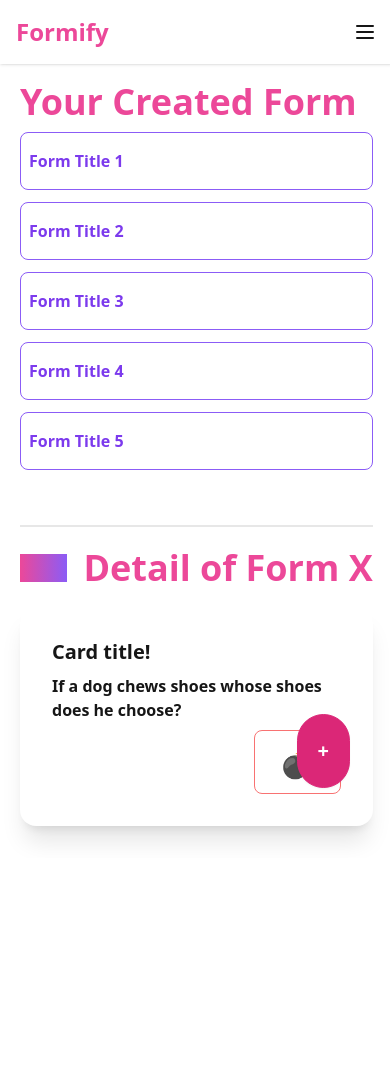
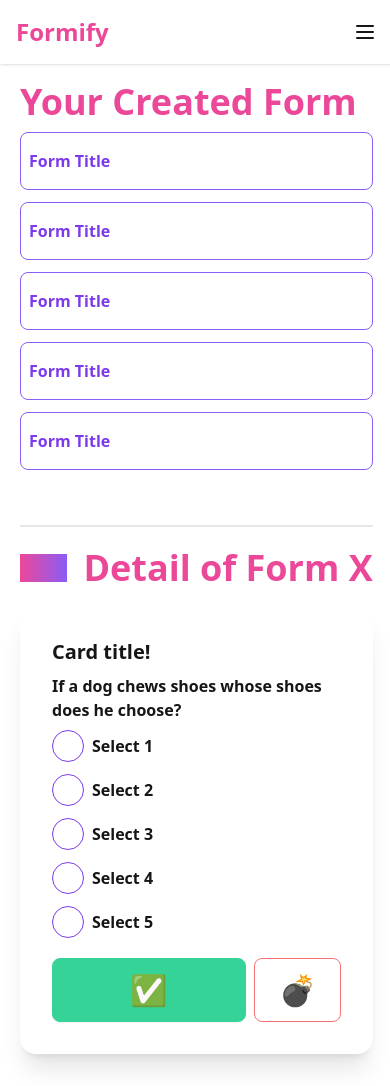
Before and after one commit to MeDarwin/formify-fe, a React (Vite) app: page / in a window 390 px wide. Before the commit the page ends 858 px from the top, so only its background shows below. Built offline with nearby package versions, Linux system fonts and the light colour scheme.

Commit message:
update(ui): update home page ui

```diff
--- a/src/components/FAB.jsx
+++ b/src/components/FAB.jsx
@@ -1,7 +1,17 @@
-export const FAB = () => {
+/* eslint-disable react/prop-types */
+
+/**
+ * initiatior (FAB) component
+ * @param {{modalRef: React.RefObject<HTMLDialogElement>}} modalRef Ref for modal ref props
+ * @returns React Component
+ */
+export const FAB = ({ modalRef }) => {
   return (
     <div className="fixed bottom-14 right-10">
-      <button className="rounded-full box-content py-3 px-5 text-xl font-black btn btn-secondary text-white focus:outline-none leading-none hover:before:content-['Create_Form']">
+      <button
+        onClick={() => modalRef.current.showModal()}
+        className="rounded-full box-content py-3 px-5 text-xl font-black btn btn-secondary text-white focus:outline-none leading-none hover:before:content-['Create_Form']"
+      >
         +
       </button>
     </div>
--- a/src/components/Layout.jsx
+++ b/src/components/Layout.jsx
@@ -1,7 +1,10 @@
 import { Outlet } from "react-router-dom";
 import { Navbar } from "./Navbar";
-import { FAB } from "./FAB";
 
+/**
+ * Layout of the application
+ * @returns React Components
+ */
 export const Layout = () => {
   return (
     <main className="grid grid-row-2">
@@ -9,7 +12,6 @@ export const Layout = () => {
       <section className="container mx-auto px-5 mt-5 font-bold">
         <Outlet />
       </section>
-      <FAB/>
     </main>
   );
 };
--- /dev/null
+++ b/src/components/Modal.jsx
@@ -0,0 +1,24 @@
+/* eslint-disable react/prop-types */
+
+/**
+ * To use modal, use the ref from createRef() in parent component.
+ * Pass to Modal props.
+ * Pass it to the initiator (FAB) component and dispatch showModal() method
+ * @param {{modalRef: React.RefObject<HTMLDialogElement>}} modalRef Ref for modal ref props
+ * @returns React Component
+ */
+export const Modal = ({ modalRef }) => {
+  return (
+    <dialog ref={modalRef} className="modal">
+      <div className="modal-box">
+        <h3 className="font-bold text-lg">Hello!</h3>
+        <p className="py-4">Press ESC key or click the button below to close</p>
+        <div className="modal-action">
+          <form method="dialog">
+            <button className="btn">Close</button>
+          </form>
+        </div>
+      </div>
+    </dialog>
+  );
+};
--- a/src/components/Navbar.jsx
+++ b/src/components/Navbar.jsx
@@ -1,6 +1,10 @@
 import { useState } from "react";
 import { Link } from "react-router-dom";
 
+/**
+ * Navbar component of the application
+ * @returns React Component
+ */
 export const Navbar = () => {
   const [showMenu, setShowMenu] = useState(false);
 
--- a/src/pages/Index.jsx
+++ b/src/pages/Index.jsx
@@ -1,7 +1,76 @@
-//TODO: split into multiple components
+import { createRef } from "react";
+import { FAB } from "../components/FAB";
+import { Modal } from "../components/Modal";
+
+/**
+ * Form Card which shows title
+ * @returns React Component
+ */
+const FormCard = () => {
+  return (
+    <div className="rounded-lg border border-violet-500 px-2 py-4 hover:cursor-pointer hover:outline-dashed hover:outline-2 hover:outline-pink-500">
+      <p className="text-primary">Form Title</p>
+    </div>
+  );
+};
+
+/**
+ * Detail of the form for selection of choices
+ * @returns React Component
+ */
+const FormDetail = () => {
+  return (
+    <article className="mb-8">
+      <span className="flex items-center gap-x-4">
+        <span className="block h-7 w-full bg-gradient-to-r from-pink-500 to-violet-500"></span>
+        <h1 className="text-4xl text-pink-500 text-nowrap leading-none">
+          Detail of Form X
+        </h1>
+      </span>
+      <div className="card w-full md:w-3/4 mx-auto bg-base-100 shadow-xl mt-5">
+        <div className="card-body">
+          <h2 className="card-title">Card title!</h2>
+          <p>If a dog chews shoes whose shoes does he choose?</p>
+          <form>
+            {[...new Array(5)].map((_, index) => (
+              <label
+                key={index}
+                className="flex items-center gap-x-2 mb-3 hover:cursor-pointer hover:bg-primary-content hover:bg-opacity-50 rounded-full"
+              >
+                <input
+                  type="radio"
+                  name="selection"
+                  className="radio radio-primary radio-lg"
+                />
+                <span>Select {index + 1}</span>
+              </label>
+            ))}
+          </form>
+          <div className="card-actions flex-nowrap">
+            <button className="btn btn-lg grow justify-center btn-success text-3xl hover:before:content-['save'] before:text-white line-clamp-6">
+              ✅
+            </button>
+            <button className="btn btn-lg btn-outline justify-center btn-error text-3xl hover:before:content-['delete'] before:text-white line-clamp-6">
+              💣
+            </button>
+          </div>
+        </div>
+      </div>
+    </article>
+  );
+};
+
+/**
+ * Home Page component, higher order component
+ * @returns React Component
+ */
 export const Home = () => {
+  const modalRef = createRef();
+
   return (
     <>
+      <Modal modalRef={modalRef}/>
+      <FAB modalRef={modalRef}/>
       {/* -------------------------------- FORM LIST ------------------------------- */}
       <article className="mb-8">
         <span className="flex items-center gap-x-4">
@@ -12,37 +81,20 @@ export const Home = () => {
         </span>
         <div className="grid grid-cols-[repeat(auto-fill,_minmax(18.75rem,_1fr))] gap-x-4 gap-y-3 mt-3">
           {[...new Array(5)].map((_, index) => (
-            <div
-              key={index}
-              className="rounded-lg border border-violet-500 px-2 py-4 hover:outline-dashed hover:outline-2 hover:outline-pink-500"
-            >
-              <p className="text-primary">Form Title {index + 1}</p>
-            </div>
+            <FormCard key={index} />
           ))}
         </div>
       </article>
       {/* -------------------------------- FORM LIST ------------------------------- */}
+
+      {/* DIVIDER */}
       <div className="flex flex-col w-full">
         <div className="divider"></div>
       </div>
+      {/* DIVIDER */}
+
       {/* ------------------------------- FORM DETAIL ------------------------------ */}
-      <article className="mb-8">
-        <span className="flex items-center gap-x-4">
-          <span className="block h-7 w-full bg-gradient-to-r from-pink-500 to-violet-500"></span>
-          <h1 className="text-4xl text-pink-500 text-nowrap leading-none">
-            Detail of Form X
-          </h1>
-        </span>
-        <div className="card w-full md:w-3/4 mx-auto bg-base-100 shadow-xl mt-5">
-          <div className="card-body">
-            <h2 className="card-title">Card title!</h2>
-            <p>If a dog chews shoes whose shoes does he choose?</p>
-            <div className="card-actions justify-end">
-              <button className="btn btn-lg btn-outline justify-center btn-error text-3xl hover:before:content-['delete'] before:text-white line-clamp-6">💣</button>
-            </div>
-          </div>
-        </div>
-      </article>
+      <FormDetail />
       {/* ------------------------------- FORM DETAIL ------------------------------ */}
     </>
   );
--- a/src/pages/login/Index.jsx
+++ b/src/pages/login/Index.jsx
@@ -1,5 +1,10 @@
 import { useState } from "react";
 
+/**
+ * Login page inside the application.
+ * Higher order component
+ * @returns React Component
+ */
 export const Login = () => {
   const [showPsswd, setShowPsswd] = useState(false);
   return (
--- a/src/store.js
+++ b/src/store.js
@@ -1,9 +1,7 @@
 import { configureStore } from "@reduxjs/toolkit";
-import { counterSlice } from "./reducer/slices/counterSlice";
 
 export const store = configureStore({
   reducer: {
-    counter: counterSlice.reducer,
   },
   middleware: (getDefaultMiddleware) => getDefaultMiddleware(),
 });
--- a/src/style/style.css
+++ b/src/style/style.css
@@ -1,3 +1,7 @@
 @tailwind base;
 @tailwind components;
 @tailwind utilities;
+
+.btn-outline.btn-error:hover {
+  @apply text-white;
+}
```
